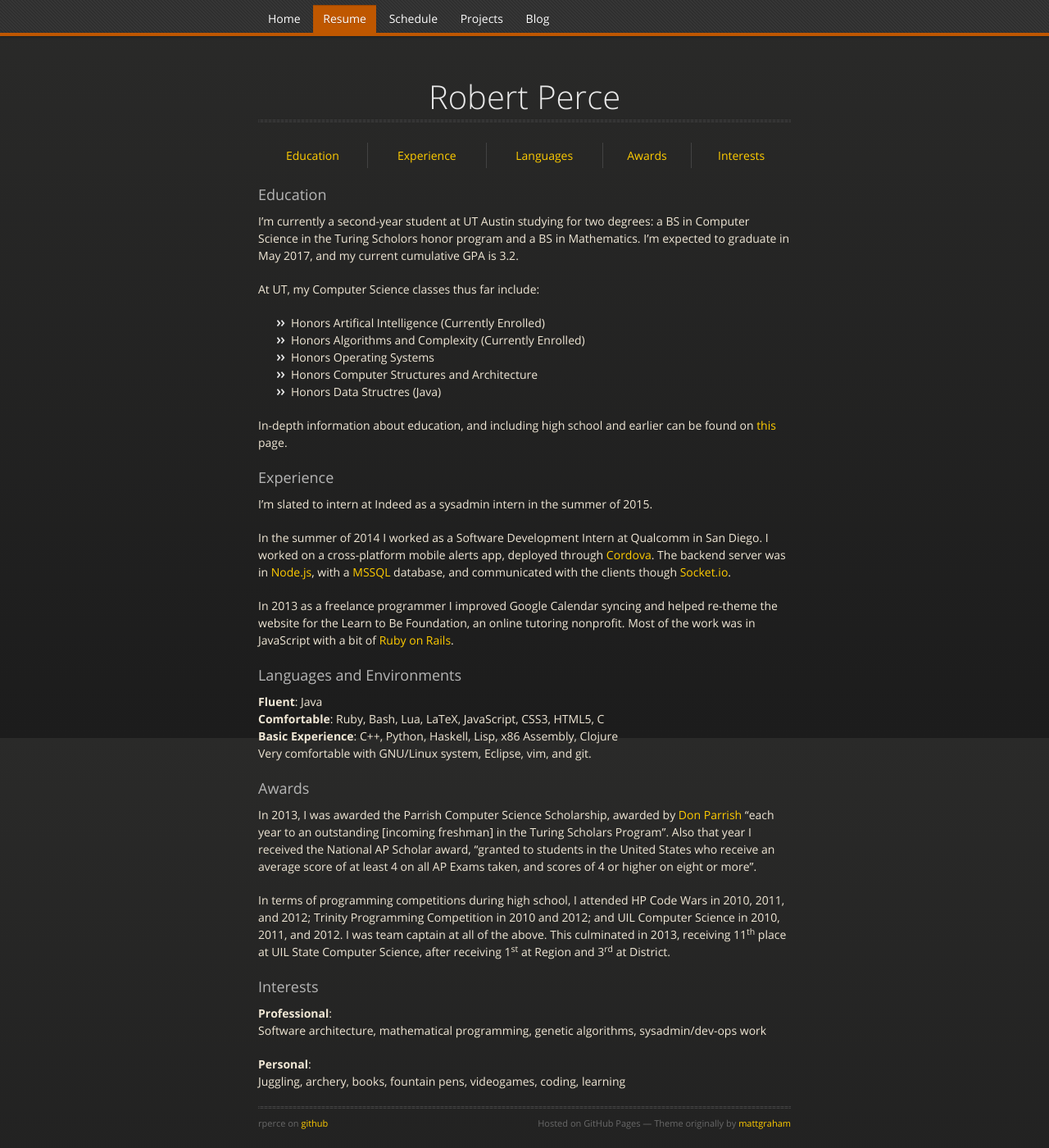
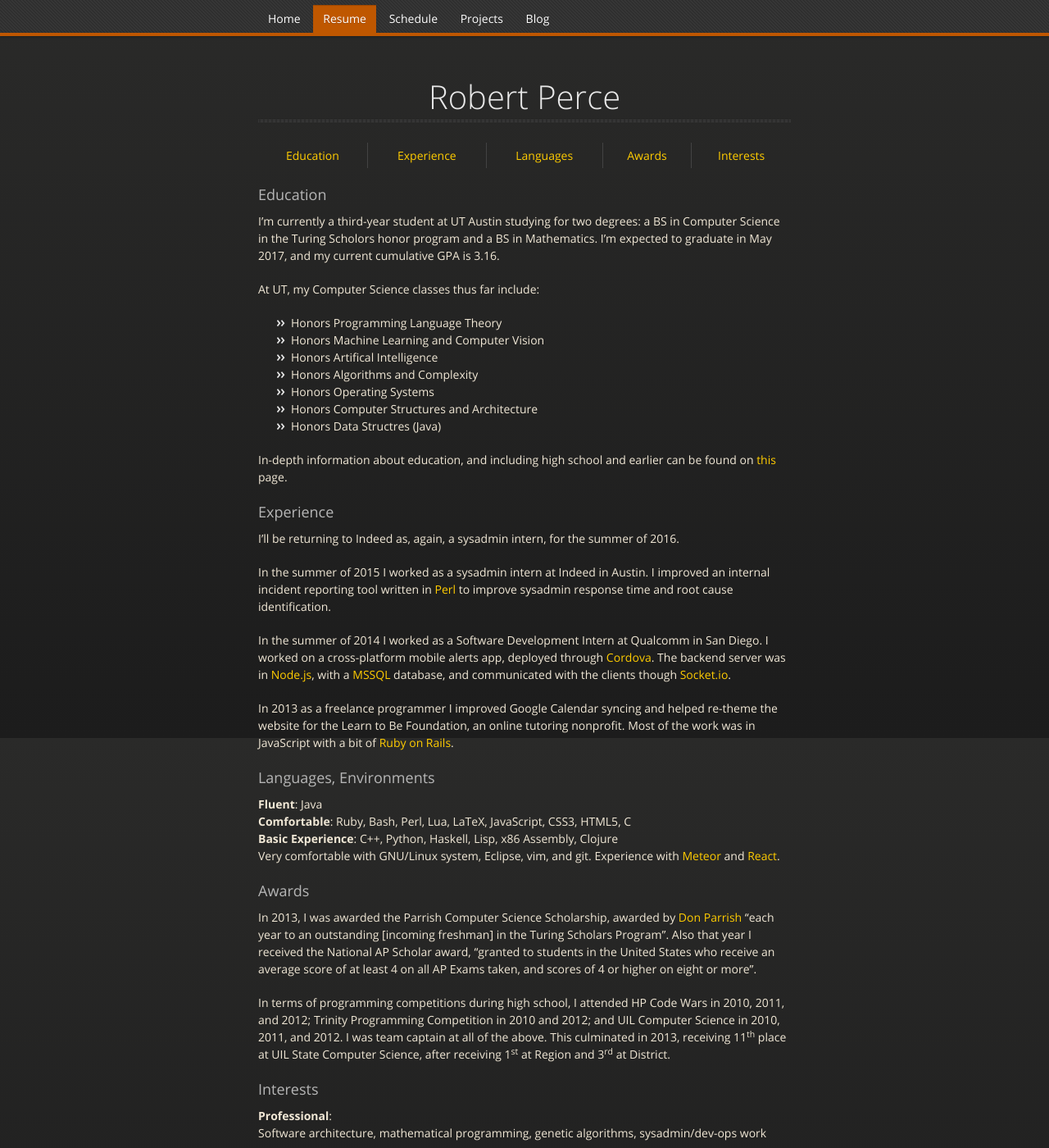
Before and after one commit to rperce/rperce.github.io, a Jekyll site: the page built from resume/index.md, in a window 1280 px wide and 1400 px high. Shown: the whole window at 82% size. Built offline with Jekyll 4.4.1, drawn with Linux system fonts in a browser that asks for light colours; nearby versions of some CDN libraries.

Commit message:
2016 update

```diff
--- a/resume/index.md
+++ b/resume/index.md
@@ -14,14 +14,16 @@ h1: Robert Perce
 
 {% include h3.html title="Education" %}
 
-I'm currently a second-year student at UT Austin studying for two degrees: a BS in
+I'm currently a third-year student at UT Austin studying for two degrees: a BS in
 Computer Science in the Turing Scholors honor program and a BS in Mathematics. I'm
-expected to graduate in May 2017, and my current cumulative GPA is 3.2.
+expected to graduate in May 2017, and my current cumulative GPA is 3.16.
 
 At UT, my Computer Science classes thus far include:
 
-- Honors Artifical Intelligence (Currently Enrolled)
-- Honors Algorithms and Complexity (Currently Enrolled)
+- Honors Programming Language Theory
+- Honors Machine Learning and Computer Vision
+- Honors Artifical Intelligence
+- Honors Algorithms and Complexity
 - Honors Operating Systems
 - Honors Computer Structures and Architecture
 - Honors Data Structres (Java)
@@ -32,7 +34,11 @@ on [this](../education/) page.
 
 {% include h3.html title="Experience" %}
 
-I'm slated to intern at Indeed as a sysadmin intern in the summer of 2015.
+I'll be returning to Indeed as, again, a sysadmin intern, for the summer of 2016.
+
+In the summer of 2015 I worked as a sysadmin intern at Indeed in Austin. I improved an
+internal incident reporting tool written in [Perl](https://www.perl.org/) to improve
+sysadmin response time and root cause identification.
 
 In the summer of 2014 I worked as a Software Development Intern at Qualcomm in San Diego.
 I worked on a cross-platform mobile alerts app, deployed through
@@ -46,12 +52,14 @@ the website for the Learn to Be Foundation, an online tutoring nonprofit. Most o
 was in JavaScript with a bit of [Ruby on Rails](http://rubyonrails.org).
 
 
-{% include h3.html title="Languages and Environments" %}
+{% include h3.html title="Languages, Environments" %}
 
 **Fluent**: Java<br />
-**Comfortable**: Ruby, Bash, Lua, LaTeX, JavaScript, CSS3, HTML5, C<br />
+**Comfortable**: Ruby, Bash, Perl, Lua, LaTeX, JavaScript, CSS3, HTML5, C<br />
 **Basic Experience**: C++, Python, Haskell, Lisp, x86 Assembly, Clojure<br />
 Very comfortable with GNU/Linux system, Eclipse, vim, and git.
+Experience with [Meteor](https://www.meteor.com/) and
+[React](https://facebook.github.io/react/).
 
 
 {% include h3.html title="Awards" %}
```
Also changed, not shown: index.md (+2 -2 lines).
